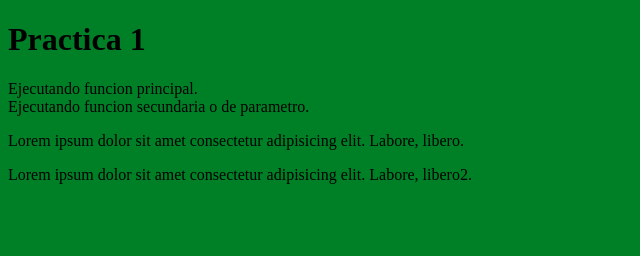
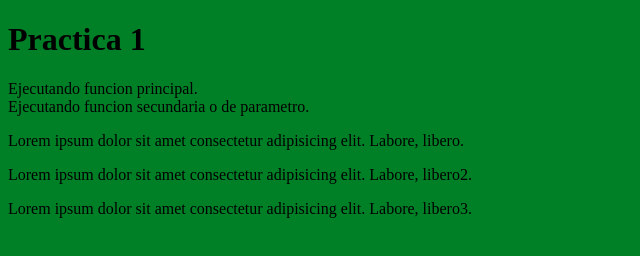
Before and after one commit to Edrson/practica1SA, a plain HTML site: page index.html in a window 1280 px wide. Shown: the whole page, without its empty margins (0-640 px from the left). Drawn offline with Linux system fonts and the light colour scheme.

Commit message:
se agrega parrafo 3 desde feature3

```diff
--- a/index.html
+++ b/index.html
@@ -17,6 +17,7 @@
 	<div class="row">
 		<p>Lorem ipsum dolor sit amet consectetur adipisicing elit. Labore, libero.</p>
 		<p>Lorem ipsum dolor sit amet consectetur adipisicing elit. Labore, libero2.</p>
+		<p>Lorem ipsum dolor sit amet consectetur adipisicing elit. Labore, libero3.</p>
 	</div>
 </div>
 
```
